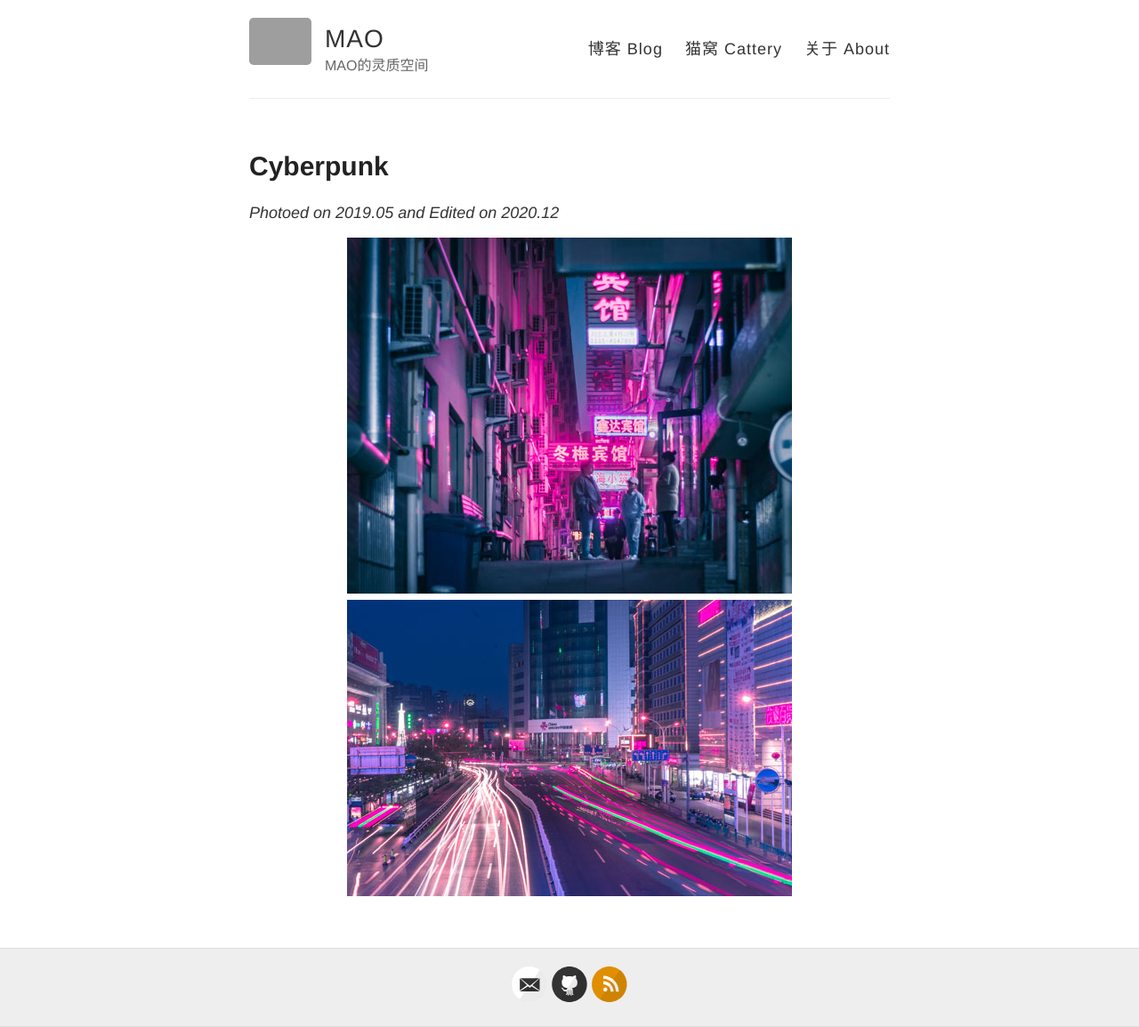
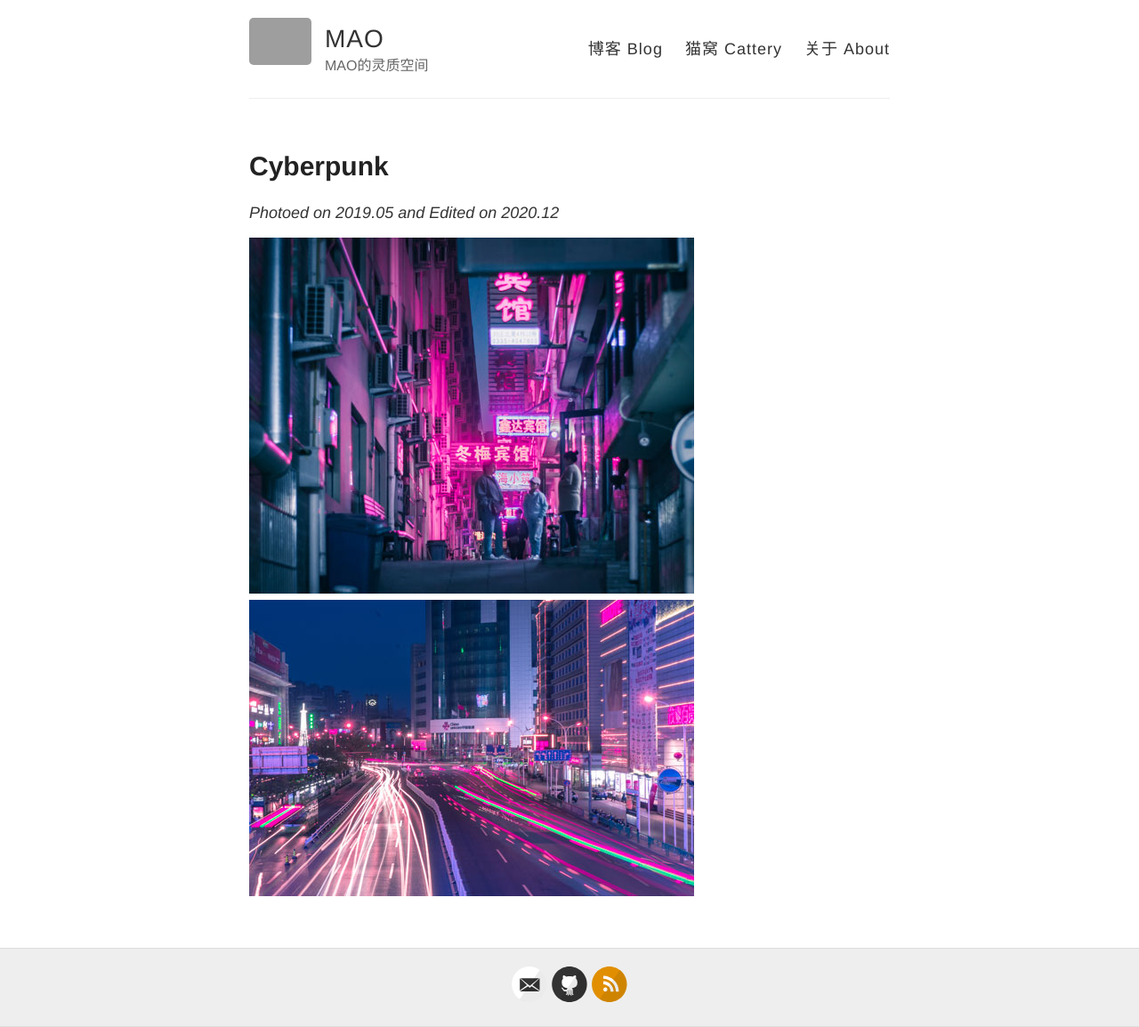
Before and after one commit to RuifMaxx/formalweb, a Jekyll site: the page built from _photo/qinghuangdao.md, in a window 1280 px wide. Shown: the whole page at 89% size. Built offline with Jekyll 4.4.1, drawn with Linux system fonts in a browser that asks for light colours; grey boxes are pictures that could not be loaded.

Commit message:
Update qinghuangdao.md

```diff
--- a/_photo/qinghuangdao.md
+++ b/_photo/qinghuangdao.md
@@ -5,7 +5,5 @@
 
 *Photoed on 2019.05 and Edited on 2020.12*
 
-<div align="center">
-   <img src="https://ruifmaxx.github.io//images/qinghuangdao/A.jpg" style="zoom:100%" />
-   <img src="https://ruifmaxx.github.io//images/qinghuangdao/B.jpg" style="zoom:100%" />
-</div>
+![_config.yml]({{ site.baseurl }}/images/qinghuangdao/A.jpg)
+![_config.yml]({{ site.baseurl }}/images/qinghuangdao/B.jpg)
```
